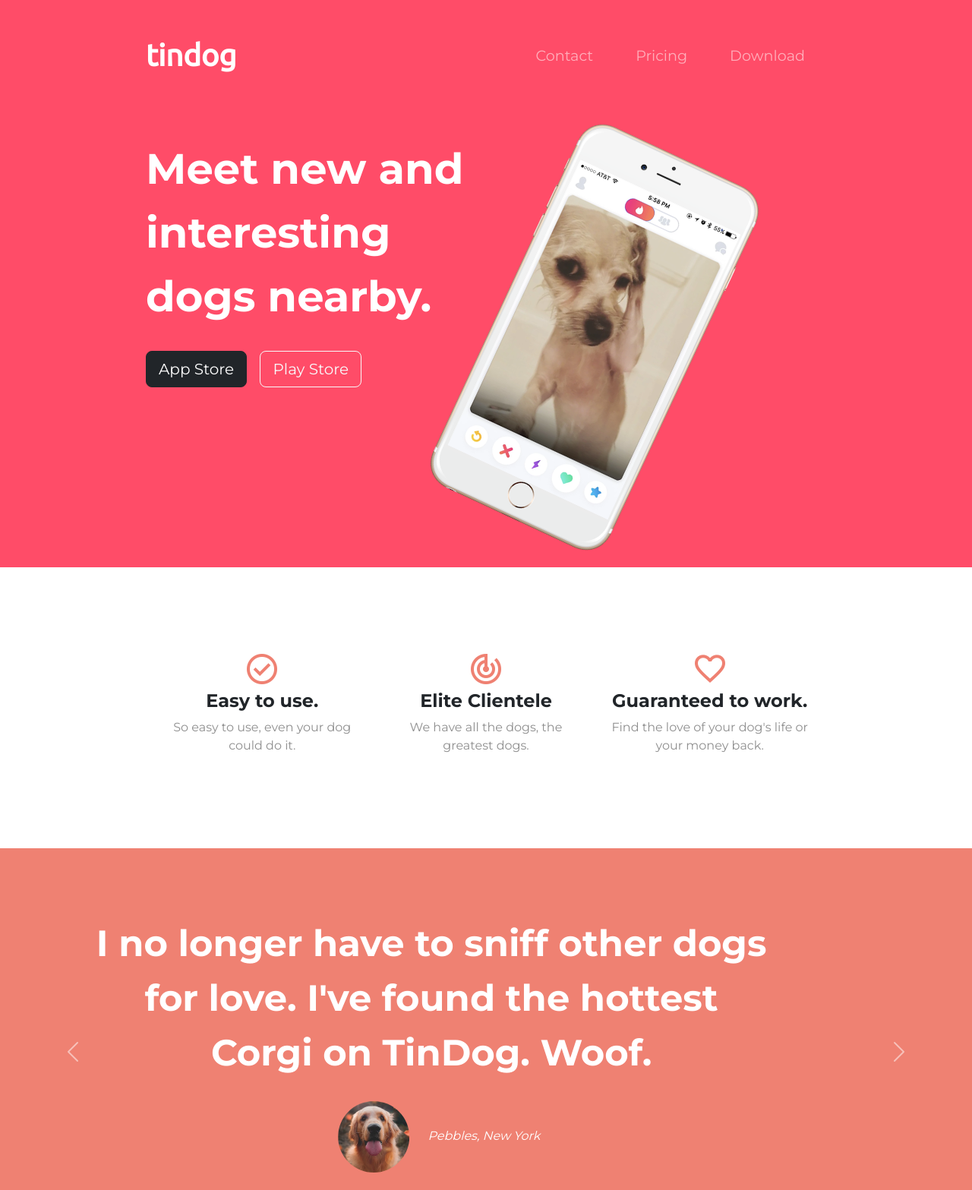
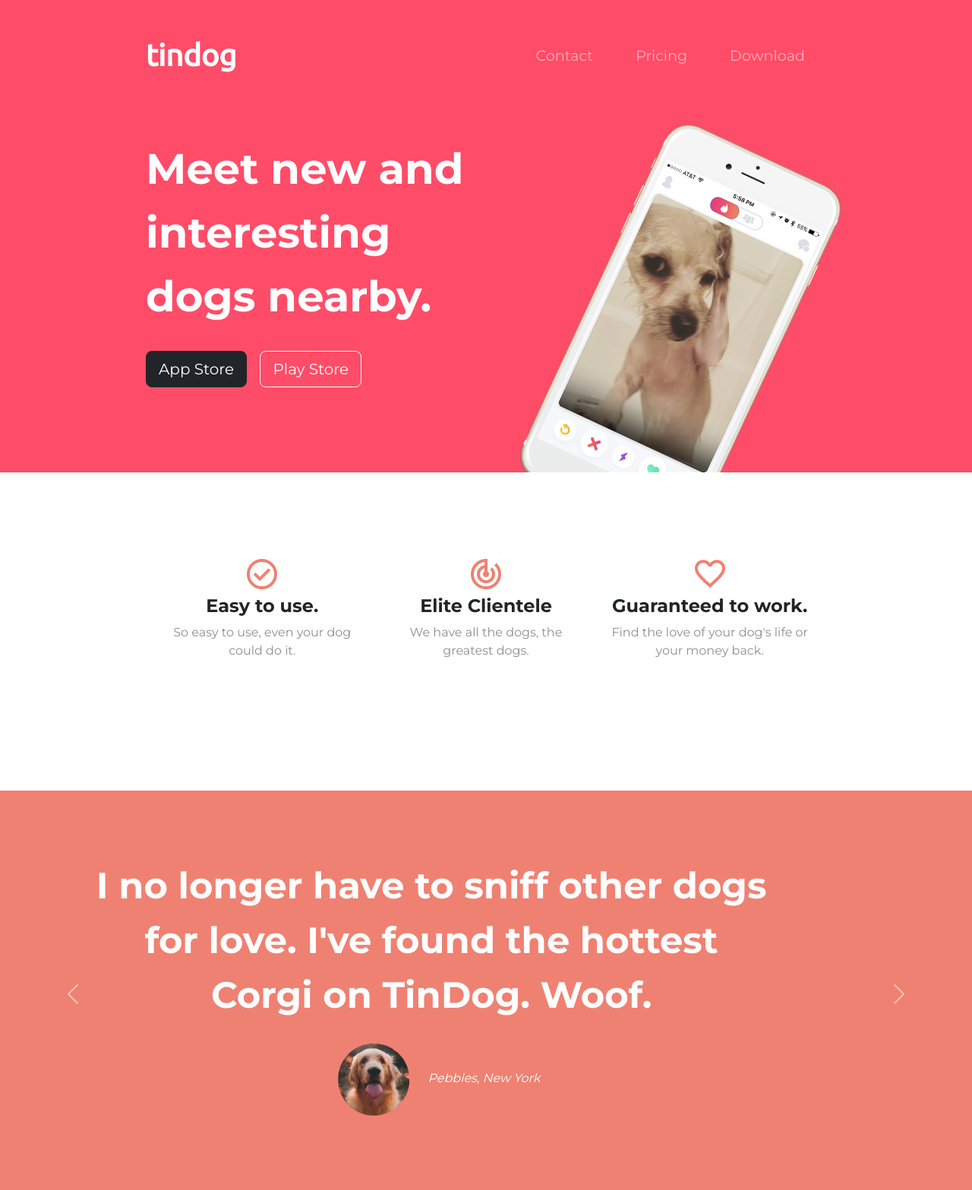
Before and after one commit to ChavezJan/tindog-bootstrap, a plain HTML site: page index.html in a window 1280 px wide. Shown: the top 1567 px of the page at 76% size. Drawn offline with nearby package versions, Linux system fonts and the light colour scheme.

```diff
--- a/css/styles.css
+++ b/css/styles.css
@@ -10,7 +10,7 @@ body {
 
 .container-fluid {
 
-    padding: 3% 15%;
+    padding: 3% 15% 7% ;
 }
 
 h1{
@@ -72,9 +72,11 @@ p {
 /* Title Image */
 
 .title-img{
-    width: 60%;
+    width: 20%;
     transform: rotate(25deg);
     transition: 1s;
+    position: absolute;
+    right: 20%;
 }
 
 .title-img:hover {
@@ -84,6 +86,9 @@ p {
 /* Features */
 
 #features {
+    position: relative;
+    z-index: 1;
+    background-color: #fff;
     padding: 2%;
 }
 
```
